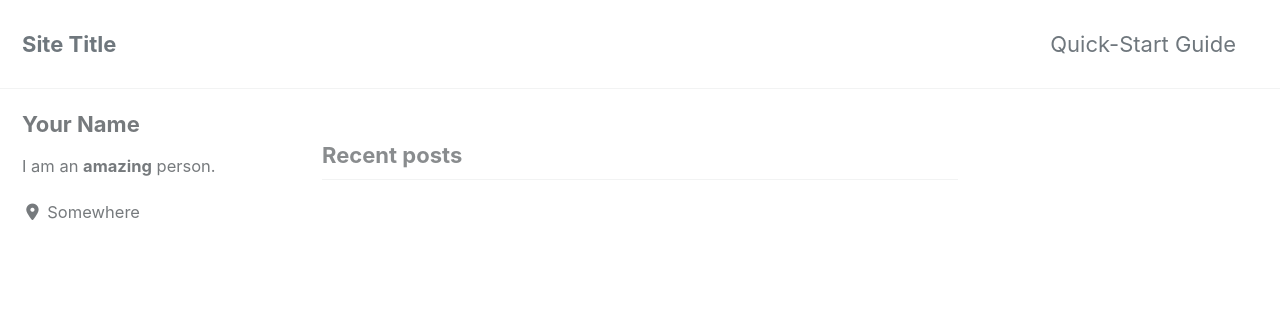
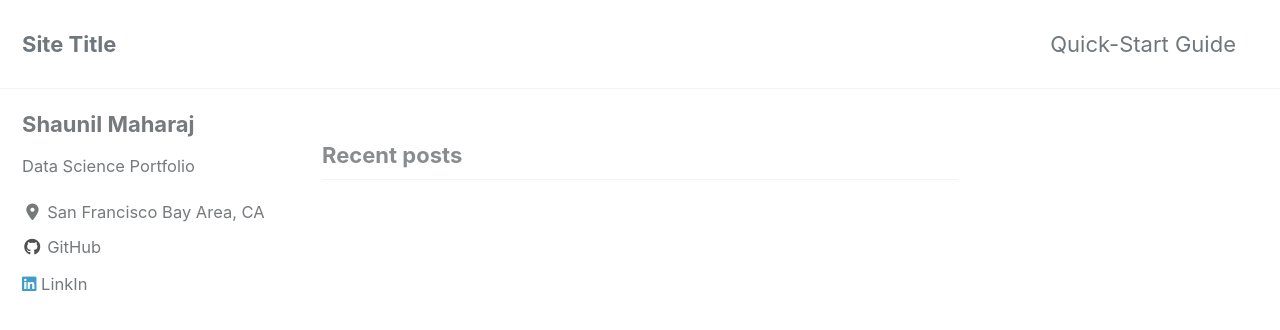
Before and after one commit to shaunildm/shaunildm.github.io, a Jekyll site: the page built from index.html, in a window 1280 px wide and 900 px high. Shown: the top 330 px of the window. Built offline with Jekyll 4.4.1, drawn with Linux system fonts in a browser that asks for light colours; cached includes are drawn as plain includes; nearby versions of some CDN libraries; the list of posts is cut into pages by our own code.

Commit message:
basic info

```diff
--- a/_config.yml
+++ b/_config.yml
@@ -107,10 +107,10 @@ analytics:
 
 # Site Author
 author:
-  name             : "Your Name"
+  name             : "Shaunil Maharaj"
   avatar           : # path of avatar image, e.g. "/assets/images/bio-photo.jpg"
-  bio              : "I am an **amazing** person."
-  location         : "Somewhere"
+  bio              : "Data Science Portfolio"
+  location         : "San Francisco Bay Area, CA"
   email            :
   links:
     - label: "Email"
@@ -127,10 +127,10 @@ author:
       # url: "https://facebook.com/"
     - label: "GitHub"
       icon: "fab fa-fw fa-github"
-      # url: "https://github.com/"
-    - label: "Instagram"
-      icon: "fab fa-fw fa-instagram"
-      # url: "https://instagram.com/"
+      url: "https://github.com/shaunildm"
+    - label: "LinkIn"
+      icon: "fab fa-linkedin"
+      url: "https://www.linkedin.com/in/shaunildm/"
 
 # Site Footer
 footer:
```
